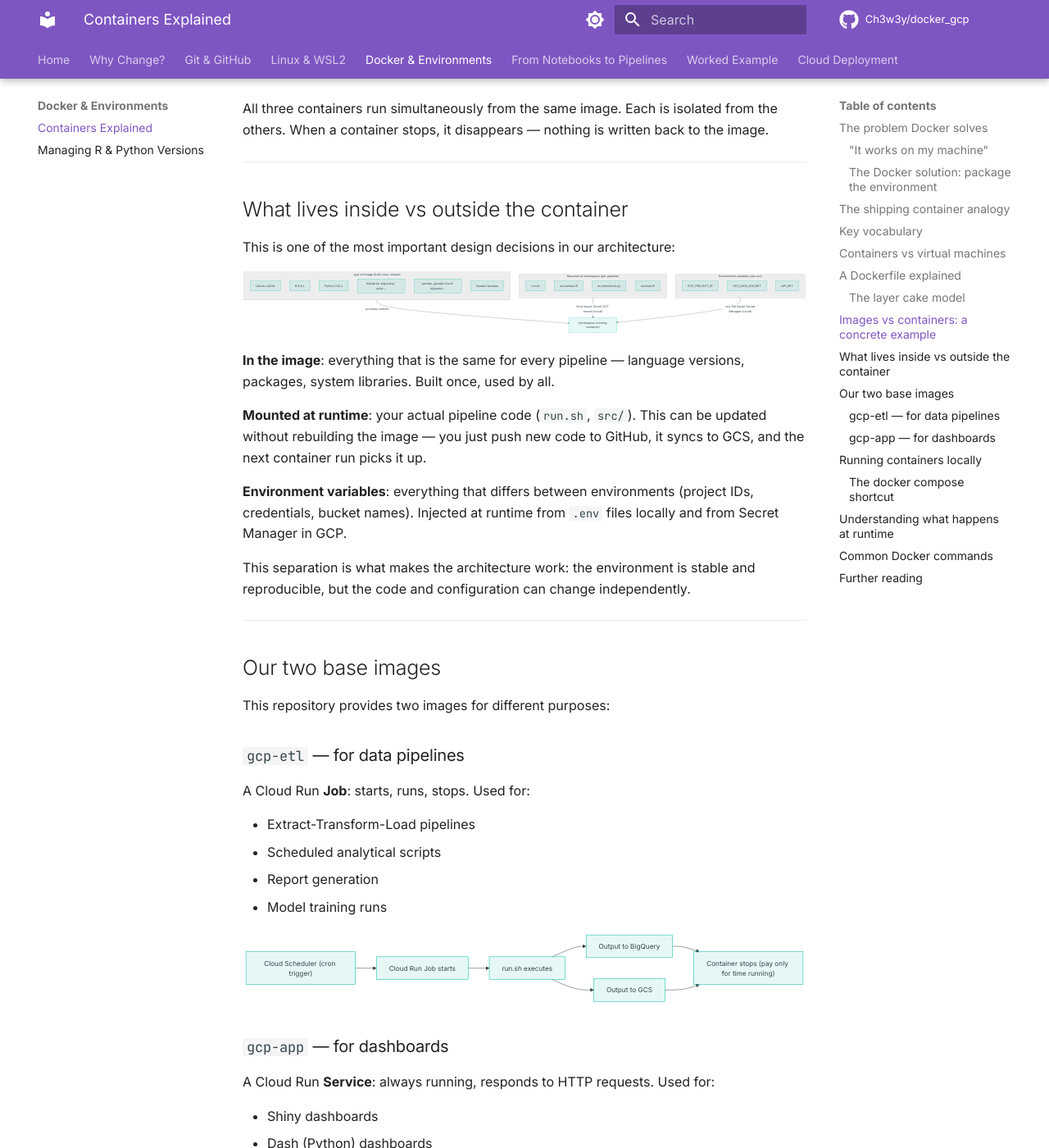
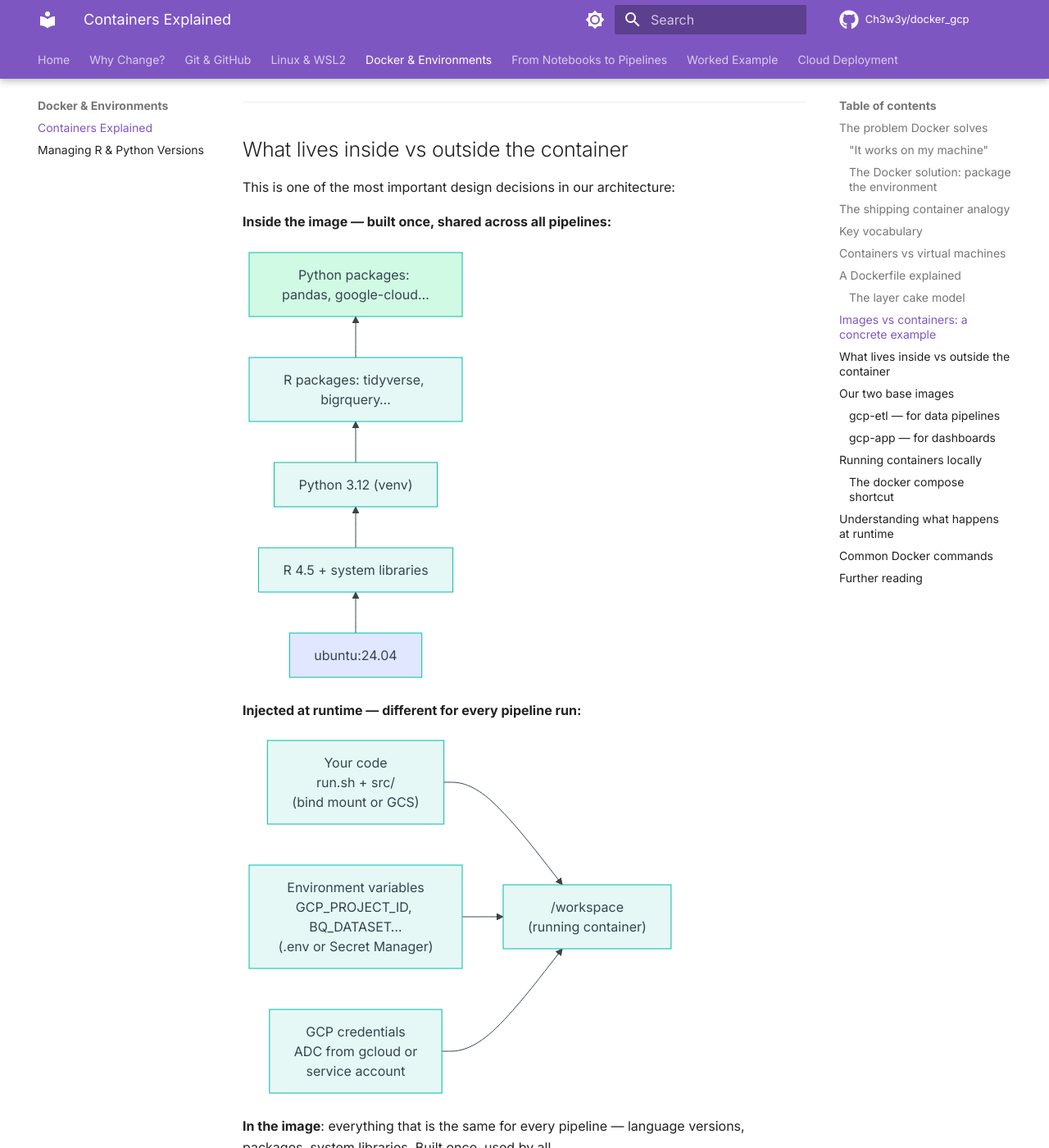
Before and after one commit to Ch3w3y/docker_gcp, an MkDocs documentation site: the page built from docs/docker-containers.md, in a window 1280 px wide and 1400 px high, scrolled down 5445 px. Shown: the whole window at 82% size. Built offline with MkDocs 1.6.1 and Material for MkDocs 9.7.7, drawn with Linux system fonts in a browser that asks for light colours; comment, search, counter and statistics services are not loaded; part of the change alters nothing that is shown.

Commit message:
docs: refine docker-containers — simplify VM diagram and split inside/outside diagrams (#13)
Co-authored-by: Claude Sonnet 4.6 <noreply@anthropic.com>

````diff
--- a/docs/docker-containers.md
+++ b/docs/docker-containers.md
@@ -85,30 +85,20 @@ Both containers and virtual machines (VMs) provide isolated environments. The di
 
 ```mermaid
 flowchart TD
-    subgraph VM["Virtual Machine (VM)"]
+    subgraph VM["Virtual Machine"]
         direction TB
-        H2["Physical hardware"]
-        HOS2["Host OS (Windows)"]
-        HYP["Hypervisor (VMware, Hyper-V)"]
-        GOS1["Guest OS 1 (Ubuntu 22.04)"]
-        GOS2["Guest OS 2 (Ubuntu 20.04)"]
-        APP1["App 1 + libraries"]
-        APP2["App 2 + libraries"]
-        H2 --> HOS2 --> HYP
-        HYP --> GOS1 --> APP1
-        HYP --> GOS2 --> APP2
+        HYP["Hypervisor"]
+        HYP --> GOS1["Full Guest OS<br/>(Ubuntu 22.04)"]
+        HYP --> GOS2["Full Guest OS<br/>(Ubuntu 20.04)"]
+        GOS1 --> APP1["App + libraries"]
+        GOS2 --> APP2["App + libraries"]
     end
 
-    subgraph CON["Docker Containers"]
+    subgraph CON["Docker"]
         direction TB
-        H1["Physical hardware"]
-        HOS1["Host OS (Windows/Linux/macOS)"]
-        DE["Docker Engine (shared OS kernel)"]
-        C1["Container 1 libraries + app"]
-        C2["Container 2 libraries + app"]
-        H1 --> HOS1 --> DE
-        DE --> C1
-        DE --> C2
+        DE["Docker Engine<br/>(shared OS kernel)"]
+        DE --> C1["Container 1<br/>libraries + app"]
+        DE --> C2["Container 2<br/>libraries + app"]
     end
 
     style VM fill:#fef3c7,stroke:#d97706
@@ -200,36 +190,33 @@ All three containers run simultaneously from the same image. Each is isolated fr
 
 This is one of the most important design decisions in our architecture:
 
+**Inside the image — built once, shared across all pipelines:**
+
 ```mermaid
-flowchart TD
-    subgraph Image["gcp-etl image (built once, shared)"]
-        direction TB
-        I1["Ubuntu 24.04"]
-        I2["R 4.5.x"]
-        I3["Python 3.12.x"]
-        I4["tidyverse, bigrquery, dplyr..."]
-        I5["pandas, google-cloud-bigquery..."]
-        I6["System libraries"]
-    end
+flowchart BT
+    L1["ubuntu:24.04"]
+    L2["R 4.5 + system libraries"]
+    L3["Python 3.12 (venv)"]
+    L4["R packages: tidyverse, bigrquery…"]
+    L5["Python packages: pandas, google-cloud…"]
 
-    subgraph Mounted["Mounted at /workspace (per pipeline)"]
-        direction TB
-        M1["run.sh"]
-        M2["src/extract.R"]
-        M3["src/transform.py"]
-        M4["src/load.R"]
-    end
+    L1 --> L2 --> L3 --> L4 --> L5
 
-    subgraph Env["Environment variables (per run)"]
-        direction TB
-        E1["GCP_PROJECT_ID"]
-        E2["GCS_DATA_BUCKET"]
-        E3["API_KEY"]
-    end
+    style L1 fill:#e0e7ff
+    style L5 fill:#d1fae5
+```
 
-    Image -->|"provides runtime"| Container["/workspace (running container)"]
-    Mounted -->|"bind mount (local) GCS mount (cloud)"| Container
-    Env -->|".env file (local) Secret Manager (cloud)"| Container
+**Injected at runtime — different for every pipeline run:**
+
+```mermaid
+flowchart LR
+    CODE["Your code<br/>run.sh + src/<br/>(bind mount or GCS)"]
+    ENV["Environment variables<br/>GCP_PROJECT_ID, BQ_DATASET…<br/>(.env or Secret Manager)"]
+    CREDS["GCP credentials<br/>ADC from gcloud or<br/>service account"]
+
+    CODE --> CONTAINER["/workspace<br/>(running container)"]
+    ENV --> CONTAINER
+    CREDS --> CONTAINER
 ```
 
 **In the image**: everything that is the same for every pipeline — language versions, packages, system libraries. Built once, used by all.
````
